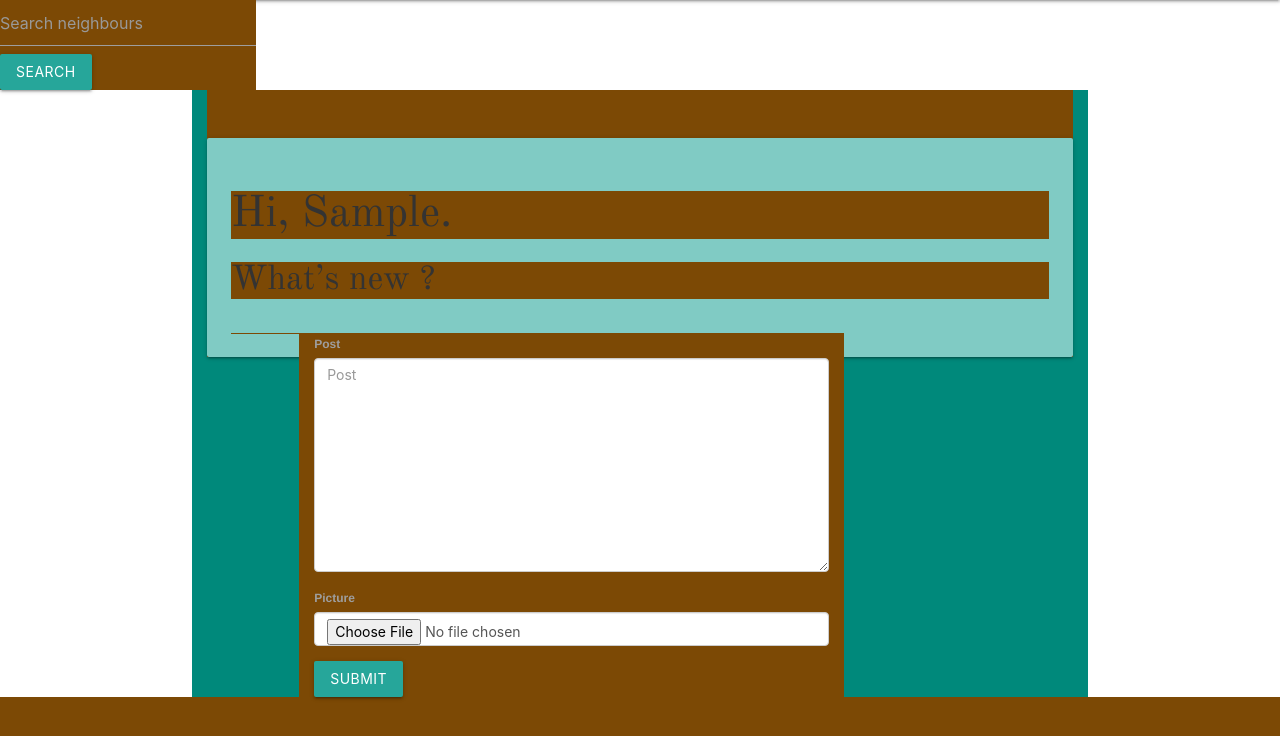
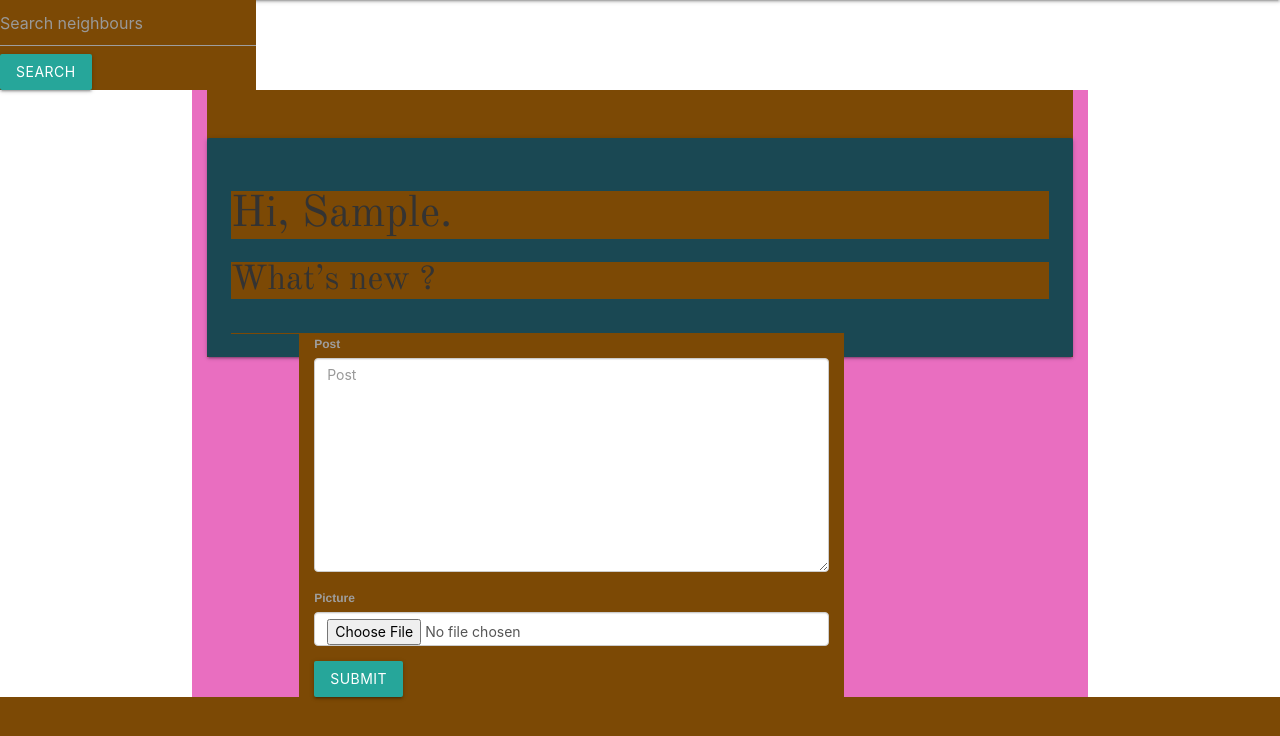
Before and after one commit to CarineIzere/Neibourhood, a Django app: page / in a window 1280 px wide. Shown: the part 64-800 px from the top of the page. Run offline with Django 3.2, Linux system fonts and the light colour scheme; the visitor is signed in with stand-in values (Sample User, id 1); data comes from the database, SQL or seed files in the repository; data that the repository does not hold is empty; some libraries are stand-ins or nearby versions.

Commit message:
add style in index.html

```diff
--- a/neighbour/templates/index.html
+++ b/neighbour/templates/index.html
@@ -3,10 +3,10 @@
 
 {% block content %}
 {{block.super}}
-<div class="container" style=background-color:#00897b>
+<div class="container" style=background-color:#e96ec0>
     <div class="nyendwe">
 <br><br>
-<div class="card-panel" style="background-color:#80cbc4 ">
+<div class="card-panel" style="background-color:#1a4853 ">
     <h3 class="font-weight-bold;" style="font-family: 'Old Standard TT', serif;">Hi, {{ request.user.username|title }}.</h3>
     <h4 class="font-weight-bold" style="font-family: 'Old Standard TT', serif;"> What’s new ?</h4>
 
```
